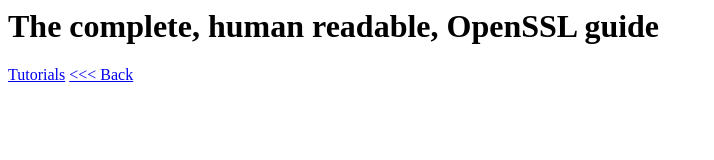
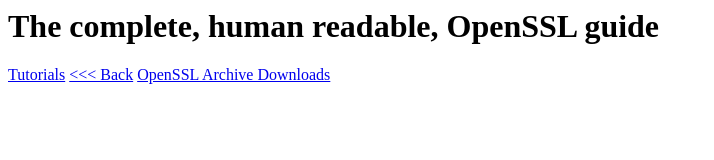
Before and after one commit to curtisLeonDev/cpp-git-practice, a plain HTML site: page openssl/index.html in a window 1280 px wide. Shown: the whole page, without its empty margins (0-714 px from the left). Drawn offline with Linux system fonts and the light colour scheme.

Commit message:
Update index.html

```diff
--- a/openssl/index.html
+++ b/openssl/index.html
@@ -1,3 +1,4 @@
 <h1>The complete, human readable, OpenSSL guide</h1>
 <a href="tutorials">Tutorials</a>
 <a href="../"><<< Back</a>
+<a href="downloads">OpenSSL Archive Downloads</a>
```
